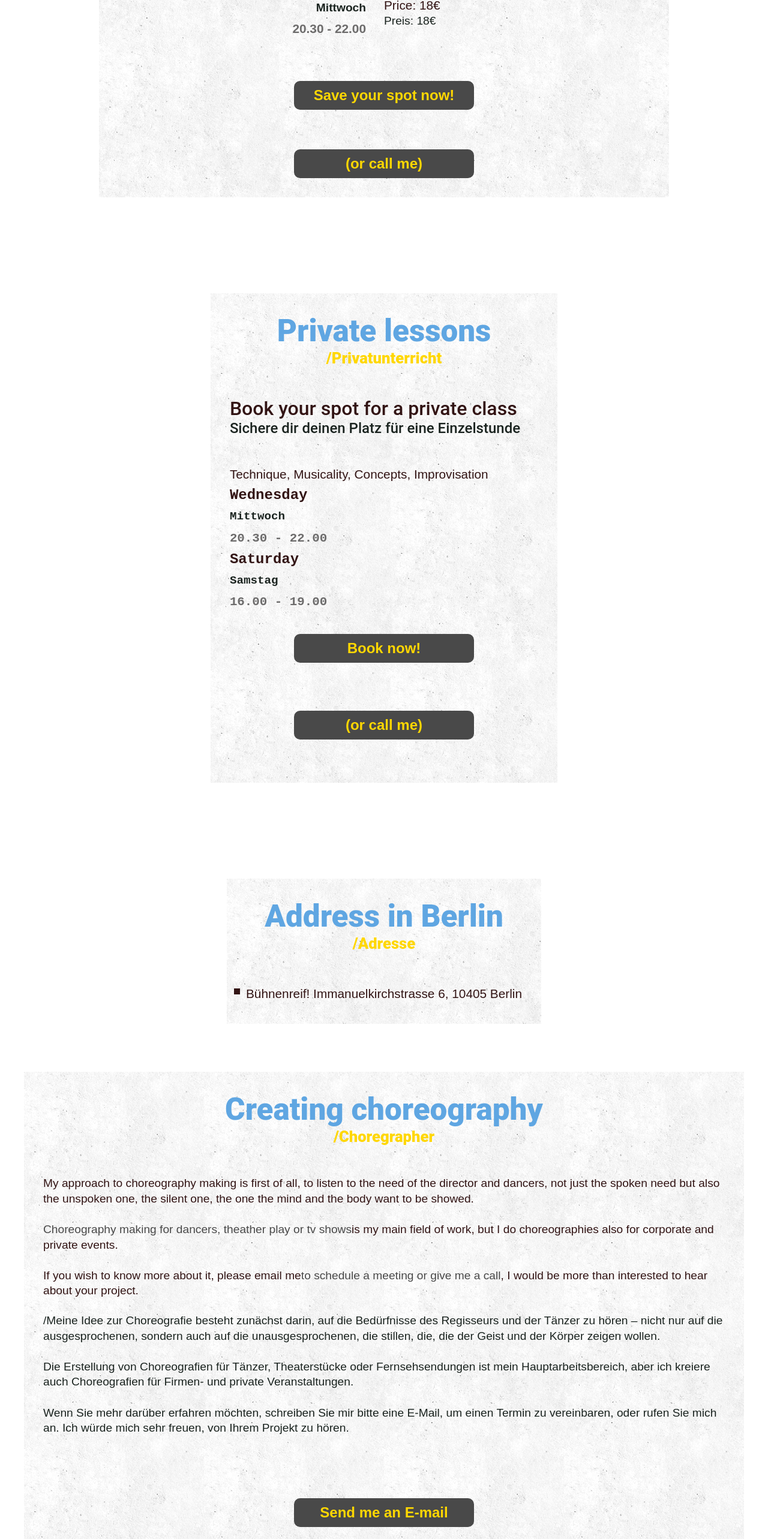
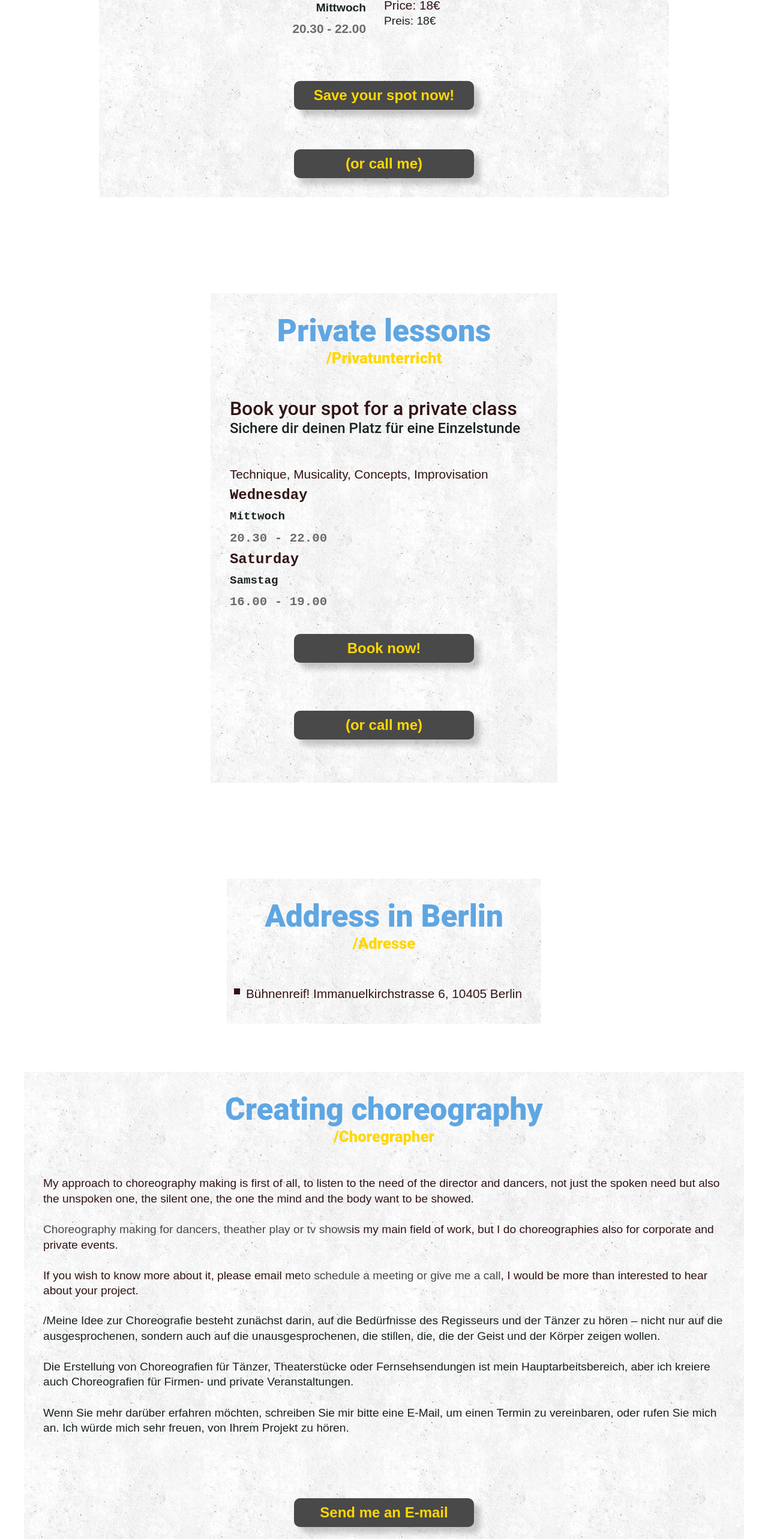
Before and after one commit to matiasfacio/matiasfacio-tango, a React (Create React App) app: page / in a window 1280 px wide. Shown: the part 3100-5666 px from the top of the page at 60% size. Built offline with nearby package versions, Linux system fonts and the light colour scheme.

Commit message:
styles for buttons

```diff
--- a/src/components/Choreography.js
+++ b/src/components/Choreography.js
@@ -68,11 +68,13 @@ const RequestChoreographyButton = styled.a`
   margin: 10vh 0;
   font-size: 1.5rem;
   font-weight: bolder;
-  text-align: center;;
+  text-align: center;
+  box-shadow: 10px 10px 10px rgba(0, 0, 0, 0.2);
+  transition: all 100ms ease-in-out;
   &:hover {
     border-color: var(--main-buttonText-color);
     color: var(--white);
-    transform: translate(-5px, -5px);
+    transform: translate(-2px, -2px);
   }
 `;
 
--- a/src/components/GroupLessons.js
+++ b/src/components/GroupLessons.js
@@ -133,10 +133,12 @@ const BookAClassButton = styled.a`
   font-weight: bolder;
   align-self: center;
   text-align: center;
+  box-shadow: 10px 10px 10px rgba(0, 0, 0, 0.2);
+  transition: all 100ms ease-in-out;
   &:hover {
     border-color: var(--main-buttonText-color);
     color: var(--white);
-    transform: translate(-5px, -5px);
+    transform: translate(-2px, -2px);
   }
 `;
 
--- a/src/components/PrivateLessons.js
+++ b/src/components/PrivateLessons.js
@@ -98,10 +98,12 @@ const PrivateClassButton = styled.a`
   font-weight: bolder;
   font-family: sans-serif;
   text-align: center;
+  box-shadow: 10px 10px 10px rgba(0, 0, 0, 0.2);
+  transition: all 100ms ease-in-out;
   &:hover {
     border-color: var(--main-buttonText-color);
     color: var(--white);
-    transform: translate(-5px, -5px);
+    transform: translate(-2px, -2px);
   }
 `;
 
```
